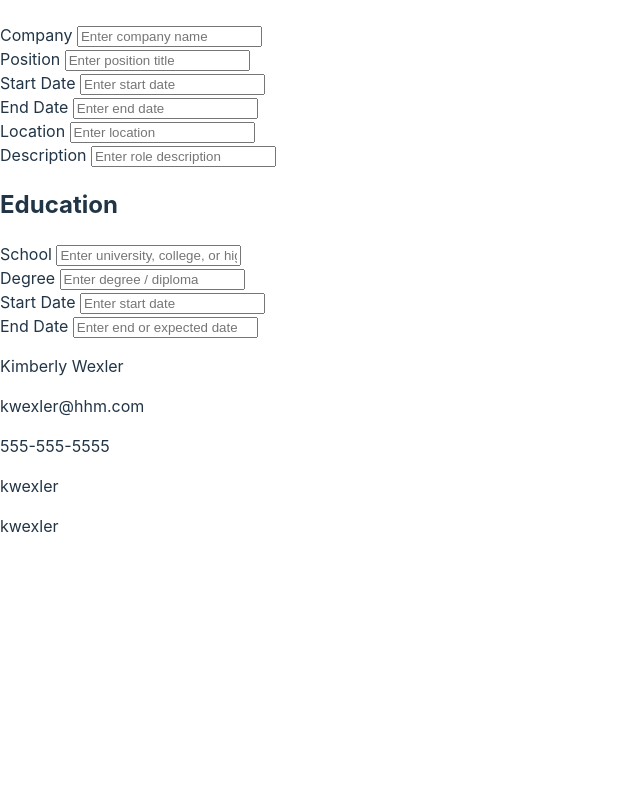
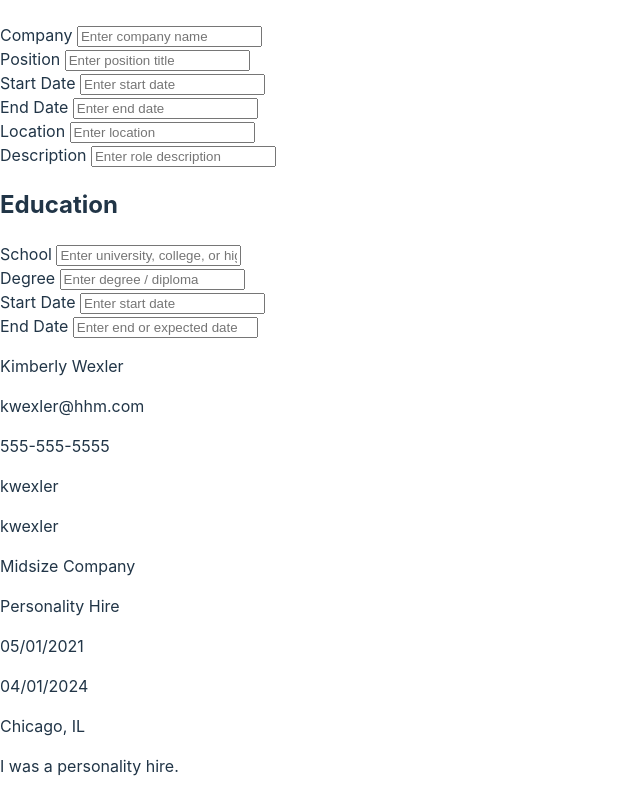
Before and after one commit to kuehnla/cv-app, a React (Vite) app: page / in a window 1280 px wide. Shown: the part 249-1043 px from the top of the page, without its empty margins (0-640 px from the left). Before the commit the page ends 803 px from the top, so only its background shows below. Built offline with nearby package versions, Linux system fonts and the light colour scheme.

Commit message:
Experience fields display on page

```diff
--- a/src/components/App.jsx
+++ b/src/components/App.jsx
@@ -1,5 +1,6 @@
 import { useState } from 'react';
 import DisplayPersonal from './DisplayPersonal'
+import DisplayExperience from './DisplayExperience'
 import Education from './Education'
 import Experience from './Experience'
 import Personal from './Personal'
@@ -13,13 +14,29 @@ export default function App() {
   const [linkedIn, setLinkedIn] = useState("kwexler");
   const [website, setWebsite] = useState("kwexler");
 
+  const [company, setCompany] = useState("Midsize Company");
+  const [position, setPosition] = useState("Personality Hire");
+  const [expStartDate, setExpStartDate] = useState("05/01/2021");
+  const [expEndDate, setExpEndDate] = useState("04/01/2024");
+  const [expLocation, setExpLocation] = useState("Chicago, IL");
+  const [expDesc, setExpDesc] = useState("I was a personality hire.");
+
   function updateValue(value, state) {
     switch (state) {
+      // personal
       case "fullName" : setFullName(value); break;
       case "email" : setEmail(value); break;
       case "phone" : setPhone(value); break;
       case "linkedIn" : setLinkedIn(value); break;
       case "website" : setWebsite(value); break;
+      // experience
+      case "company" : setCompany(value); break;
+      case "position" : setPosition(value); break;
+      case "expStartDate" : setExpStartDate(value); break;
+      case "expEndDate" : setExpEndDate(value); break;
+      case "expLocation" : setExpLocation(value); break;
+      case "expDesc" : setExpDesc(value); break;
+      // education
       case null : console.log("error");
     }
   }
@@ -28,11 +45,12 @@ export default function App() {
     <>
       <div className="inputContainer">
         <Personal updateValue={updateValue} />
-        <Experience />
+        <Experience updateValue={updateValue} />
         <Education />
       </div>
       <div className="displayContainer">
         <DisplayPersonal fullName={fullName} email={email} phone={phone} linkedIn={linkedIn} website={website} />
+        <DisplayExperience company={company} position={position} expStartDate={expStartDate} expEndDate={expEndDate} expLocation={expLocation} expDesc={expDesc} />
       </div>
     </>
   );
--- /dev/null
+++ b/src/components/DisplayExperience.jsx
@@ -0,0 +1,14 @@
+import { useState } from 'react';
+
+export default function DisplayExperience(props) {
+  return (
+    <div className="cv-experience">
+      <p>{props.company}</p>
+      <p>{props.position}</p>
+      <p>{props.expStartDate}</p>
+      <p>{props.expEndDate}</p>
+      <p>{props.expLocation}</p>
+      <p>{props.expDesc}</p>
+    </div>
+  )
+}
--- a/src/components/Experience.jsx
+++ b/src/components/Experience.jsx
@@ -13,13 +13,20 @@ export default function Experience(props) {
   // FORM
 
   const fields = [
-    { label: "Company", placeholder: "Enter company name", key: uuid() },
-    { label: "Position", placeholder: "Enter position title", key: uuid() },
-    { label: "Start Date", placeholder: "Enter start date", key: uuid() },
-    { label: "End Date", placeholder: "Enter end date", key: uuid() },
-    { label: "Location", placeholder: "Enter location", key: uuid() },
-    { label: "Description", placeholder: "Enter role description", key: uuid() }
+    { label: "Company", placeholder: "Enter company name", key: uuid(), state: "company" },
+    { label: "Position", placeholder: "Enter position title", key: uuid(), state: "position" },
+    { label: "Start Date", placeholder: "Enter start date", key: uuid(), state:"expStartDate" },
+    { label: "End Date", placeholder: "Enter end date", key: uuid(), state:"expEndDate" },
+    { label: "Location", placeholder: "Enter location", key: uuid(), state:"expLocation" },
+    { label: "Description", placeholder: "Enter role description", key: uuid(), state:"expDesc" }
   ];
+
+
+
+  function handleChange(e) {
+    e.preventDefault();
+    props.updateValue(e.target.value, e.target.id);
+  }
 
   return (
     <div className="experience">
@@ -27,9 +34,9 @@ export default function Experience(props) {
       <div>
           {fields.map((field) => {
             return (
-              <div key={field.id}>
-                <label htmlFor={field.id} key={field.id} > {field.label} </label>
-                <input type="text" name={field.id} className="experienceInput" placeholder={field.placeholder} key={field.id} />
+              <div key={field.state}>
+                <label htmlFor={field.id} > {field.label} </label>
+                <input type="text" name={field.id} className="experienceInput" placeholder={field.placeholder} id={field.state} onChange={handleChange} />
               </div>
           )})}
       </div>
--- a/src/components/Personal.jsx
+++ b/src/components/Personal.jsx
@@ -1,4 +1,3 @@
-// import Field from './Field'
 import { v4 as uuid } from 'uuid';
 
 
@@ -7,9 +6,9 @@ export default function Personal(props) {
   const fields = [
     { label: "Full Name", placeholder: "First and last name", key: uuid(), state: "fullName" },
     { label: "Email", placeholder: "Enter email", key: uuid(), state: "email" },
-    { label: "Phone", placeholder: "Enter phone number", key: uuid() },
+    { label: "Phone", placeholder: "Enter phone number", key: uuid(), state: "phone"},
     { label: "LinkedIn", placeholder: "Enter link", key: uuid(), state: "linkedIn" },
-    { label: "Website", placeholder: "Enter link", key: uuid(), state: "linkedIn" },
+    { label: "Website", placeholder: "Enter link", key: uuid(), state: "website" },
   ];
 
   function handleChange(e) {
@@ -23,9 +22,9 @@ export default function Personal(props) {
         <div>
           {fields.map((field) => {
             return (
-              <div key={field.id} >
-                <label htmlFor={field.id} key={field.id} > {field.label} </label>
-                <input type="text" name={field.id} className="personalInput" id={field.state} placeholder={field.placeholder} onChange={handleChange} key={field.id} />
+              <div key={field.state} >
+                <label htmlFor={field.state}> {field.label} </label>
+                <input type="text" name={field.state} className="personalInput" id={field.state} placeholder={field.placeholder} onChange={handleChange} />
              </div>
           )})}
         </div>
```
